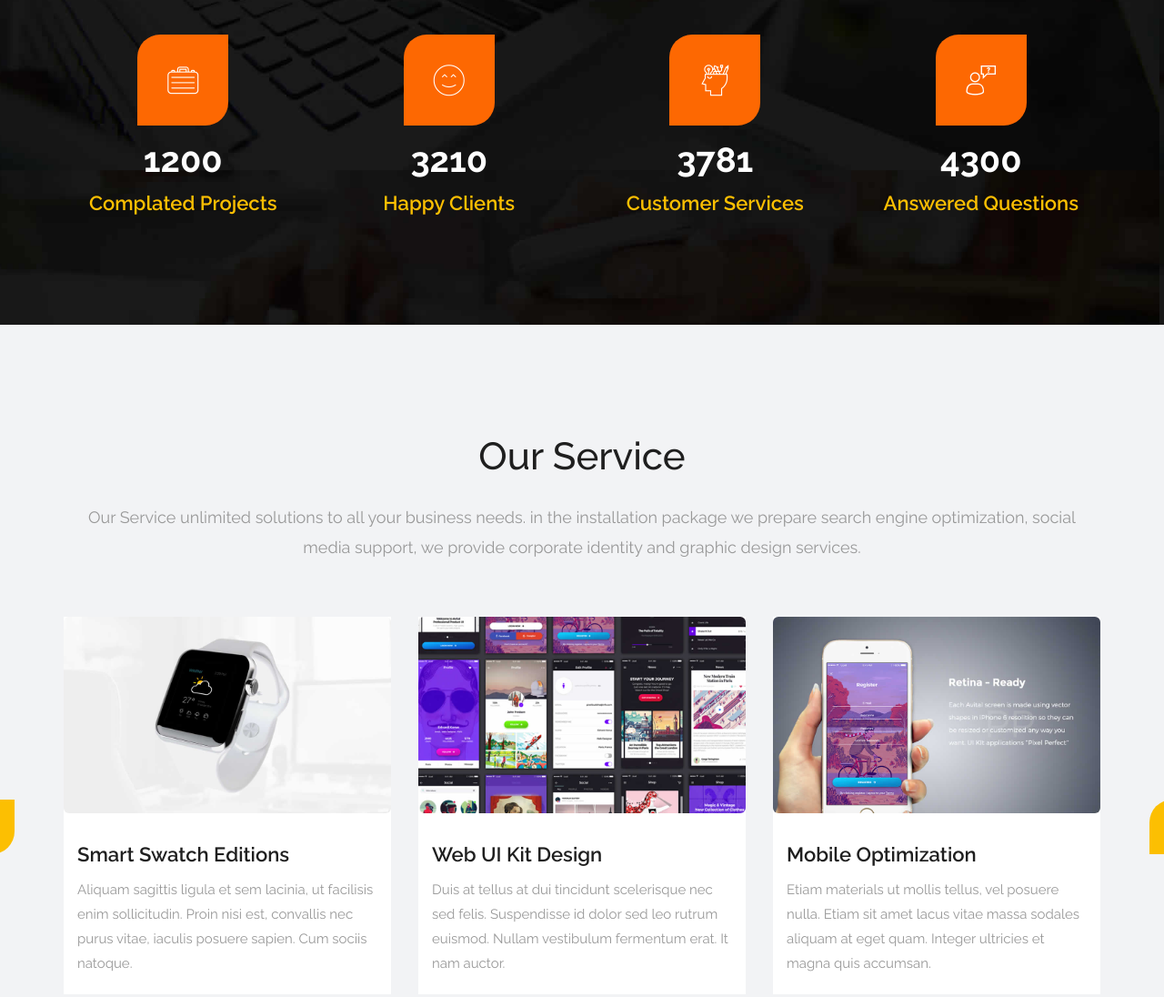
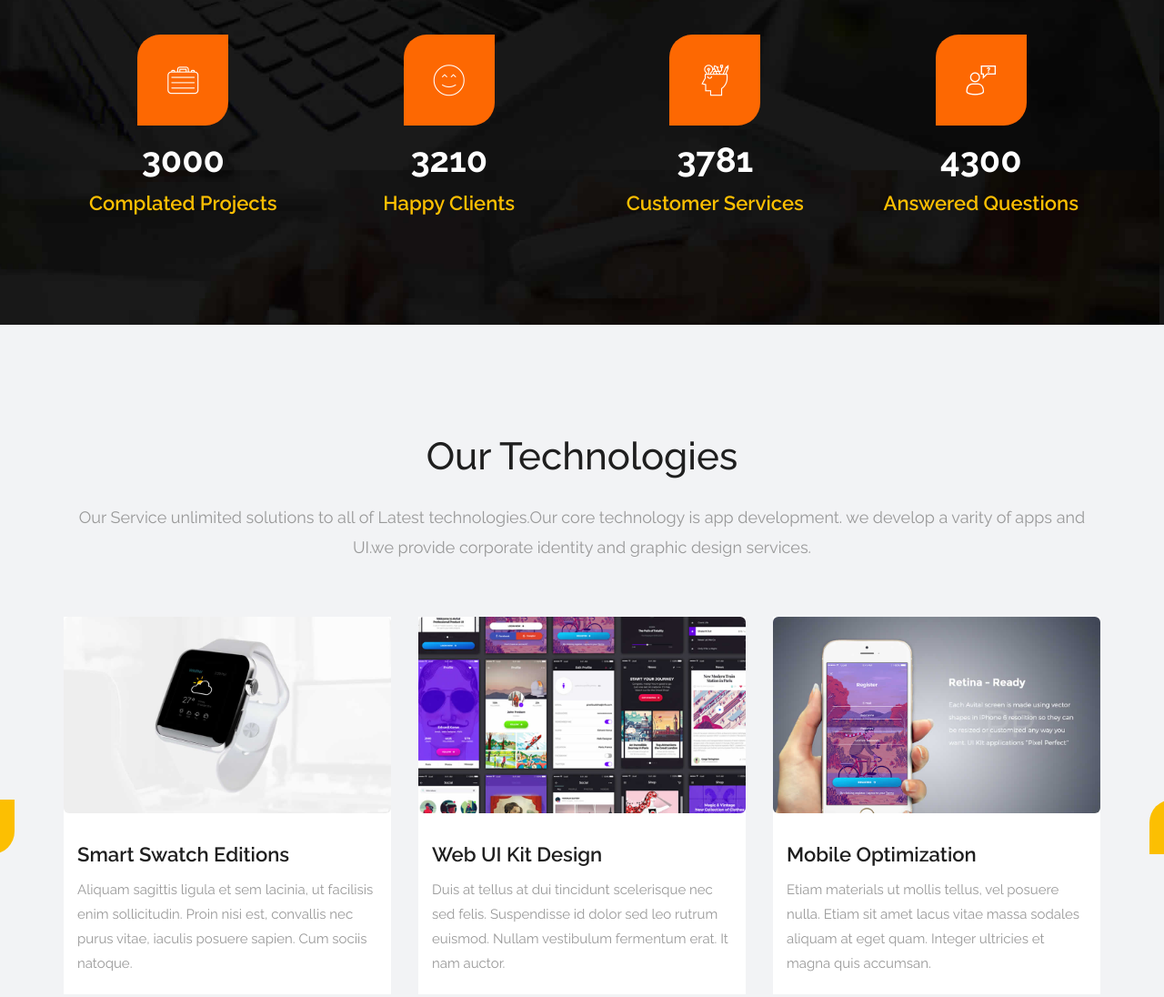
Before and after one commit to AyushJoker/tdevelopers, a plain HTML site: page index.html in a window 1280 px wide. Shown: the part 2140-3236 px from the top of the page at 91% size. Drawn offline with Linux system fonts and the light colour scheme.

Commit message:
new title changed

```diff
--- a/index.html
+++ b/index.html
@@ -223,7 +223,7 @@
             <div class="row text-center stat-wrap">
                 <div class="col-md-3 col-sm-6 col-xs-12">
                     <span data-scroll class="global-radius icon_wrap effect-1"><i class="flaticon-briefcase"></i></span>
-                    <p class="stat_count">1200</p>
+                    <p class="stat_count">3000</p>
                     <h3>Complated Projects</h3>
                 </div><!-- end col -->
 
@@ -252,9 +252,9 @@
     <div id="services" class="parallax section lb">
         <div class="container">
             <div class="section-title text-center">
-                <h3>Our Service</h3>
-                <p class="lead">Our Service unlimited solutions to all your business needs. in the installation package
-                    we prepare search engine optimization, social media support, we provide corporate identity and
+                <h3>Our Technologies</h3>
+                <p class="lead">Our Service unlimited solutions to all of Latest technologies.Our core technology is app development.
+                    we develop a varity of apps and UI.we provide corporate identity and
                     graphic design services.</p>
             </div><!-- end title -->
 
@@ -330,7 +330,7 @@
             <div class="row text-center">
                 <div class="col-md-6">
                     <div class="customwidget text-left">
-                        <h1>Beautiful Websites</h1>
+                        <h1>Beautiful Apps</h1>
                         <p>Full access control of the background parallax effects, <br>change your awesome background
                             elements and edit colors from style.css or colors.css</p>
                         <ul class="list-inline">
```
Also changed, not shown: testimonials.html (+1 -1 lines).
